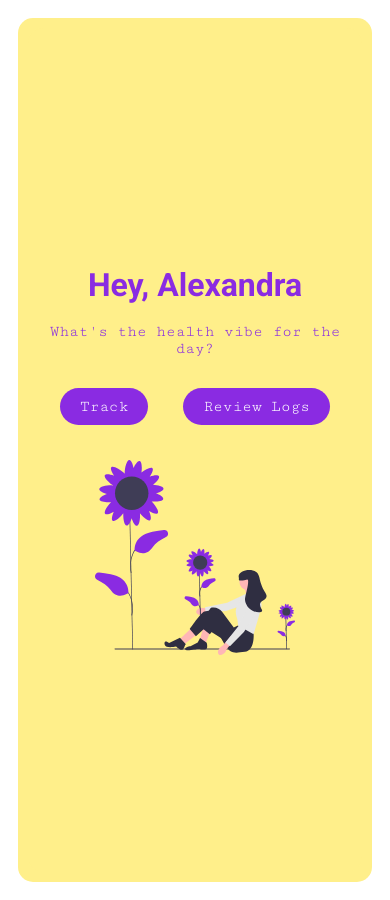
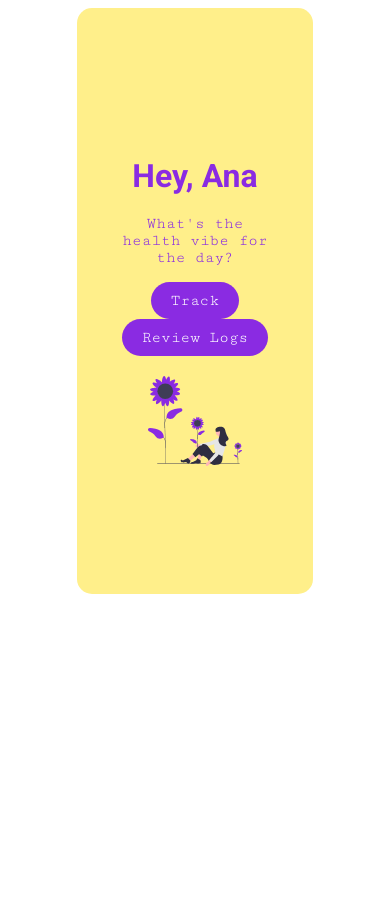
Before and after one commit to anaURL/vitala-health-app, a React (Vite) app: page / in a window 390 px wide. After the commit the page ends 844 px from the top, so only its background shows below. Built offline with nearby package versions, Linux system fonts and the light colour scheme; a web font is replaced by a local one.

Commit message:
date picker fix, reorganize css

```diff
--- a/src/App.jsx
+++ b/src/App.jsx
@@ -1,6 +1,6 @@
 import { Component } from "react";
 import { BrowserRouter as Router, Routes, Route } from "react-router-dom";
-import HomePage from './pages/HomePage';
+import HomePage from "./pages/HomePage";
 import RecordForm from "./components/RecordForm";
 import HealthList from "./components/HealthList";
 import "./index.css";
@@ -50,7 +50,6 @@ class App extends Component {
     );
   };
 
-
   editRecord = (recordId, updatedRecordData) => {
     const updatedRecords = this.state.healthRecords.map((record) =>
       record.id === recordId ? { ...record, ...updatedRecordData } : record
@@ -62,14 +61,16 @@ class App extends Component {
   render() {
     return (
       <Router>
-        <div className="App">
-            <div className="container">
         <Routes>
           <Route path="/" element={<HomePage />} />
           <Route
             path="/record"
-              element={<RecordForm addHealthRecord={this.addHealthRecord} updateHealthRecords={this.updateHealthRecords} />}
-
+            element={
+              <RecordForm
+                addHealthRecord={this.addHealthRecord}
+                updateHealthRecords={this.updateHealthRecords}
+              />
+            }
           />
           <Route
             path="/health"
@@ -82,8 +83,6 @@ class App extends Component {
             }
           />
         </Routes>
-        </div>
-        </div>
       </Router>
     );
   }
--- a/src/components/HealthList.jsx
+++ b/src/components/HealthList.jsx
@@ -4,6 +4,11 @@ import { Link } from "react-router-dom";
 import cat from "../assets/img/cat.svg";
 import { FontAwesomeIcon } from "@fortawesome/react-fontawesome";
 import { faPencilAlt, faTrash } from "@fortawesome/free-solid-svg-icons";
+
+const formatHealthRecordDate = (date) => {
+  const [month, day, year] = date.split("/");
+  return `${day}/${month}/${year}`;
+};
 
 class HealthList extends Component {
   constructor(props) {
@@ -17,6 +22,7 @@ class HealthList extends Component {
       },
     };
   }
+
   handleEdit = (recordId) => {
     const recordToEdit = this.props.healthRecords.find(
       (record) => record.id === recordId
@@ -88,10 +94,9 @@ class HealthList extends Component {
 
     const { healthRecords } = this.props;
     return (
-      <div className="App">
-        <div className="container">
-          <h1>Health Logs</h1>
-
+      <div className="container">
+        <h1>Health Logs</h1>
+        <div>
           {healthRecords.length === 0 ? (
             <p>No recorded items available</p>
           ) : (
@@ -99,15 +104,11 @@ class HealthList extends Component {
               {healthRecords.map((record, index) => (
                 <div className="logs-row" key={index}>
                   <div className="logs-col">
-                    {new Date(record.date).toLocaleDateString("en-GB", {
-                      day: "2-digit",
-                      month: "2-digit",
-                      year: "numeric",
-                    })}
+                    {formatHealthRecordDate(record.date)}
                   </div>
                   <div className="logs-col">{record.type}</div>
                   <div className="logs-col">{record.info}</div>
-                  <div className="button-container">
+                  <div className="button-container-2">
                     <button
                       onClick={() => this.handleEdit(record.id)}
                       className="button-secondary"
@@ -129,6 +130,7 @@ class HealthList extends Component {
             <Link to="/record" className="button-link">
               Track
             </Link>
+
             <Link to="/" className="button-link">
               Home
             </Link>
--- a/src/components/RecordForm.jsx
+++ b/src/components/RecordForm.jsx
@@ -1,7 +1,6 @@
 import { Component } from "react";
 import { Link } from "react-router-dom";
-import dogWalk from "../assets/img/dogWalk.svg"
-
+import dogWalk from "../assets/img/dogWalk.svg";
 
 class RecordForm extends Component {
   constructor(props) {
@@ -26,10 +25,10 @@ class RecordForm extends Component {
 
     const parsedDate = new Date(this.state.date);
 
-    const formattedDate = parsedDate.toLocaleDateString('en-GB', {
-        day: '2-digit',
-        month: '2-digit',
-        year: 'numeric',
+    const formattedDate = parsedDate.toLocaleDateString("en-GB", {
+      day: "2-digit",
+      month: "2-digit",
+      year: "numeric",
     });
     const newRecord = {
       id: this.state.healthRecords.length + 1,
@@ -37,8 +36,6 @@ class RecordForm extends Component {
       date: formattedDate,
       info: this.state.info,
     };
-
-
 
     // eslint-disable-next-line react/prop-types
     this.props.addHealthRecord(newRecord);
@@ -56,7 +53,6 @@ toggleOptions = () => {
     }));
   };
 
-
   handleOptionSelect = (option) => {
     this.setState({
       type: option,
@@ -68,7 +64,12 @@ toggleOptions = () => {
     // console.log("Rendering Record component");
     const { type, showOptions } = this.state;
 
-    const activityOptions = [ "I walked for 30mins today...", "Breasts self-exam","Morning stretch","How can I make my day better?"];
+    const activityOptions = [
+      "I walked for 30mins today...",
+      "Breasts self-exam",
+      "Morning stretch",
+      "How can I make my day better?",
+    ];
     return (
       <div className="container">
         <h1> Track Your Healthy Activities </h1>
@@ -111,12 +112,17 @@ toggleOptions = () => {
             value={this.state.info}
             onChange={this.handleChange}
           />
-          <button type="submit" className="button-link button-secondary">Submit </button>
+          <button type="submit" className="button-link button-secondary">
+            Submit{" "}
+          </button>
         </form>
         <div className="button-container">
-      <Link to="/health" className="button-link"> Review Logs</Link>
+          <Link to="/health" className="button-link">
+            {" "}
+            Review Logs
+          </Link>
         </div>
-      <img src={dogWalk} alt="Person walking the dog" />
+        <img src={dogWalk} alt="Illustration of a person walking the dog" />
       </div>
     );
   }
--- a/src/index.css
+++ b/src/index.css
@@ -6,14 +6,20 @@ body {
         sans-serif;
     -webkit-font-smoothing: antialiased;
     -moz-osx-font-smoothing: grayscale;
-
 }
 
-  .App {
-    display: flex;
-    justify-content: center;
-    align-items: center;
+h1 {
     font-family: 'Roboto', sans-serif;
+    font-weight: 700;
+    font-size: 2rem;
+    margin-bottom: 0.2rem;
+    text-align: center
+}
+
+p {
+    font-family: 'Cutive Mono', monospace;
+    font-size: 1rem;
+    text-align: center;
 }
 
 .container {
@@ -26,58 +32,88 @@ body {
     align-items: center;
     overflow: hidden;
     min-height: 100vh;
-    margin: 10px;
-
+    width: 40vw;
+    margin: 0 auto;
+    padding: 40px;
 }
 
-  @media (min-width: 768px) {
+@media (max-width: 480px) {
     .container {
         min-height: 60vh;
     }
 }
 
+/* Logs Table */
+
 .logs-table {
     width: 100%;
-    padding: 10px 20px
+    font-family: 'Cutive Mono', monospace;
+    font-weight: 600;
+}
+
+.logs {
+    background-color: white;
+    padding: 10px
 }
 
 .logs-row {
     display: flex;
     align-items: center;
     padding: 10px 20px;
-    margin-top: 10px;
-    background-color: #fff; /* Add a background color for each row */
+    margin: 10px;
+    background-color: #fff;
     border-radius: 10px;
-    box-shadow: 0 2px 4px rgba(0, 0, 0, 0.1); /* Add a subtle box shadow for separation */
+    box-shadow: 0 2px 4px rgba(0, 0, 0, 0.1);
 }
 
 .logs-col {
     flex: 1;
+    padding: 5px;
 }
 
 @media (max-width: 480px) {
     .logs-row {
         flex-direction: column;
+        gap: 0.5rem
     }
 }
 
+/* Buttons */
+
 .button-container {
     display: flex;
-    gap: 5px
+    justify-content: center;
+    align-items: center;
+    gap: 20px
+}
 
+.button-container-2 {
+    gap: 0
+}
+
+@media (max-width: 480px) {
+    .button-container {
+        flex-direction: column;
+        gap: 0
+    }
 }
 
 .button-link {
     display: flex;
     padding: 10px 20px;
-    margin: 15px;
+    margin-top: 15px;
     text-decoration: none;
     color: #fff;
     background-color: #8a2be2;
     border-radius: 20px;
     transition: background-color 0.3s;
     font-family: 'Cutive Mono', monospace;
+}
 
+@media (max-width: 480px) {
+    .button-link {
+        margin-top: 0
+    }
 }
 
 .button-secondary {
@@ -96,22 +132,12 @@ body {
     color: #ffef8a;
 }
 
-  h1 {
-    font-weight: 700;
-    font-size: 2rem;
-    margin-bottom: 0.2rem;
-    text-align: center
+.dropdown-trigger {
+    font-size: 1.2rem;
 }
 
-  p {
-    font-family: 'Cutive Mono', monospace;
-    font-size: 1rem;
-    text-align: center;
-
-}
-
-.dropdown-trigger {
-    font-size: 1.2rem;
+.dropdown:hover {
+    cursor: pointer;
 }
 
 .dropdown-item {
@@ -125,6 +151,10 @@ img {
     height: auto;
 
 }
+
+/* Form */
+
+
 form {
     display: flex;
     flex-direction: column;
@@ -149,17 +179,6 @@ form {
     border: 1px solid #ccc;
 }
 
-  .button-link {
-    width: auto;
-    margin-top: 15px;
-  }
-
-
-  .logs {
-    background-color: white;
-    padding: 10px
-  }
-
 .edit-form {
     flex-direction: row;
     width: 100%;
--- a/src/pages/HomePage.jsx
+++ b/src/pages/HomePage.jsx
@@ -5,18 +5,17 @@ import homeImage from "../assets/img/homeImage.svg"
 
 const HomePage = () => {
   return (
-    <div className="App">
     <div className="container">
-      <h1> Hey, Alexandra </h1>
+      <h1> Hey, Ana </h1>
       <p> What&apos;s the health vibe for the day?</p>
       <div className="button-container">
       <Link to="/record" className="button-link"> Track </Link>
       <Link to="/health" className="button-link"> Review Logs </Link>
       </div>
-      <img src={homeImage} alt="Illustration" />
+      <img src={homeImage} alt="Illustration of a relaxed person surrounded by the purple sunflowers" />
 
     </div>
-    </div>
+
   );
 };
 
```
Lines whose indentation alone changed are shown as unchanged.
